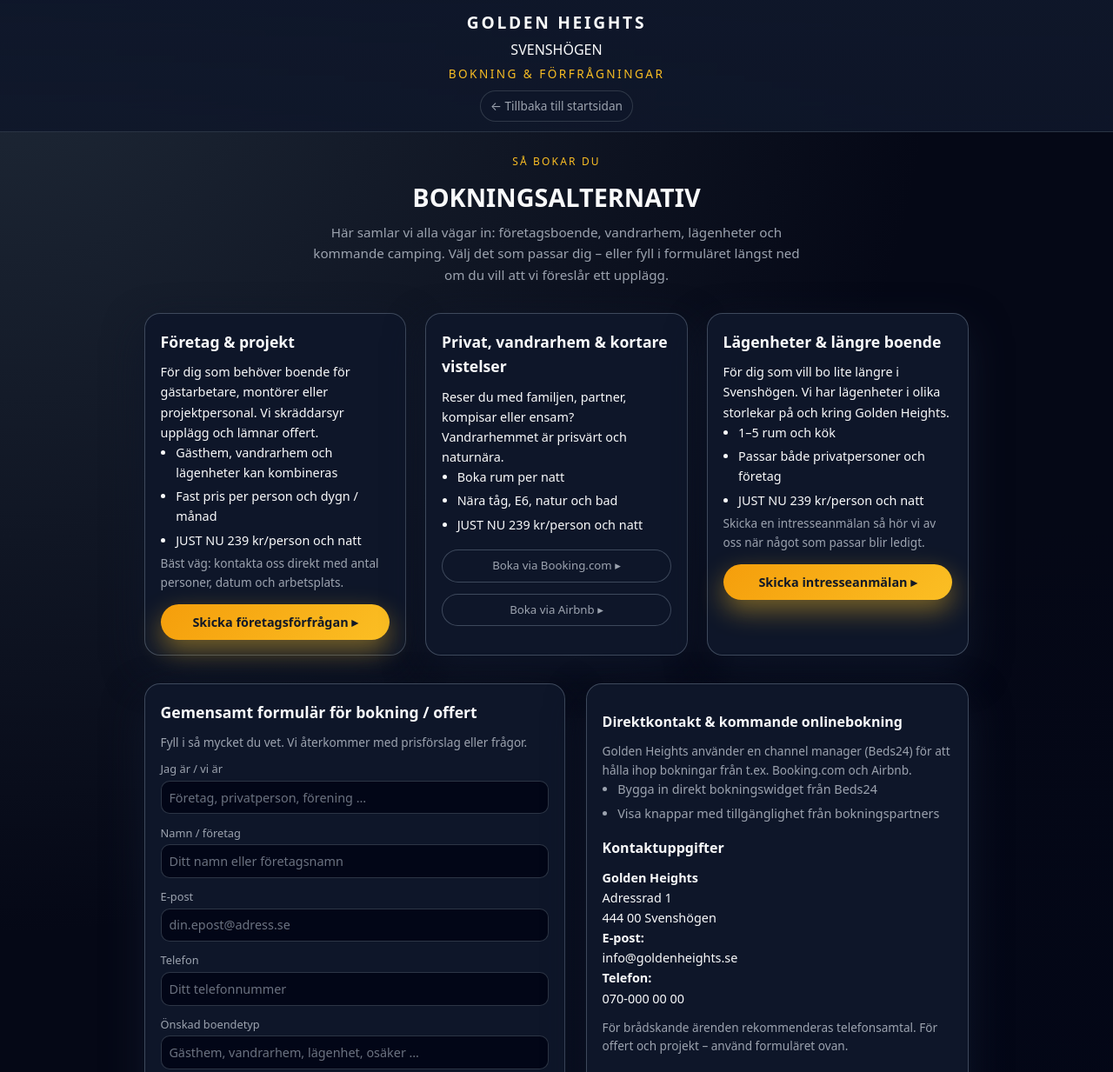
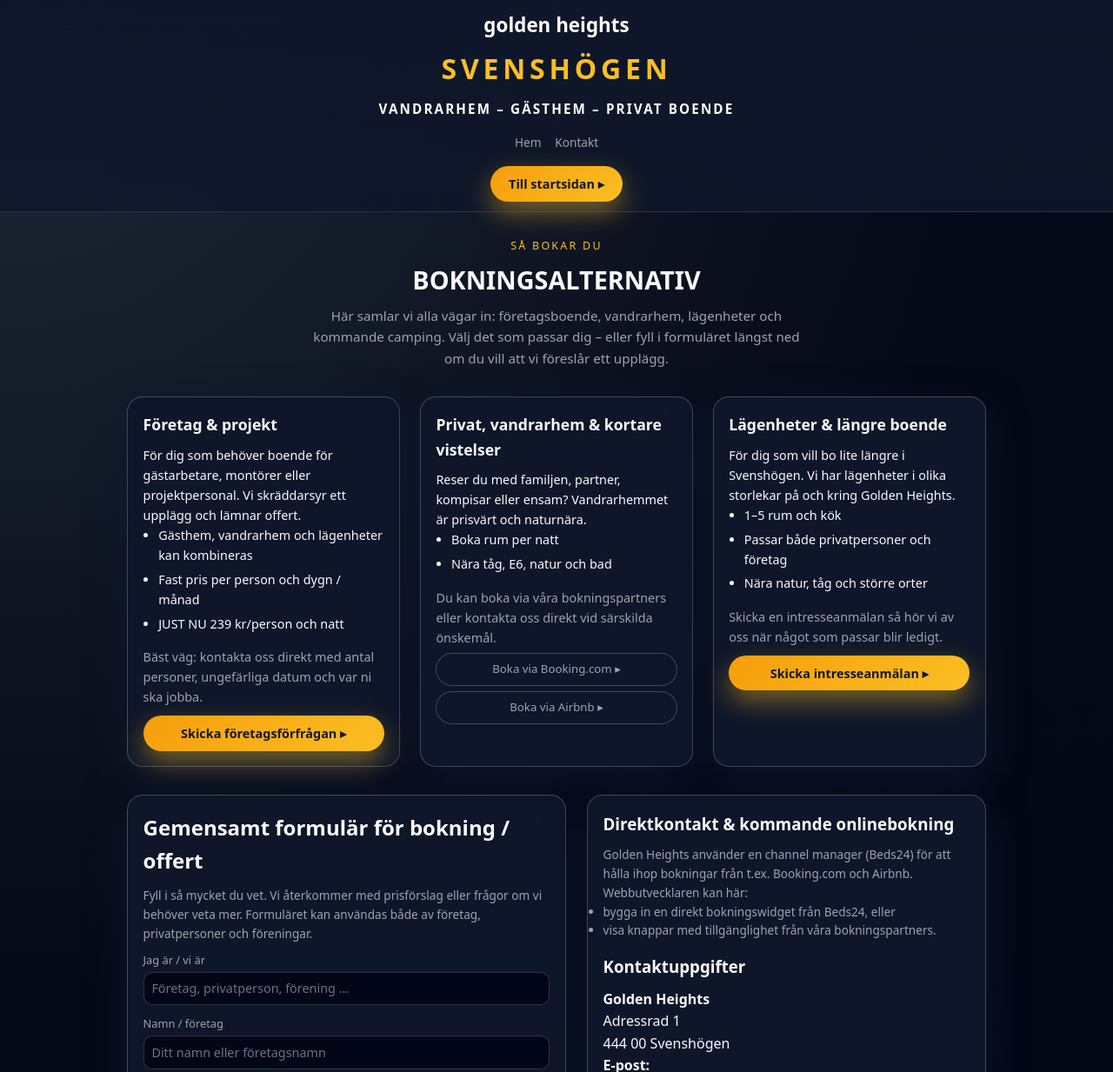
Before and after one commit to Veridoc-ops/hemsida, a plain HTML site: page bokning.html in a window 1280 px wide. Shown: the top 1233 px of the page at 87% size. Drawn offline with Linux system fonts and the light colour scheme.

Commit message:
Update bokning.html

```diff
--- a/bokning.html
+++ b/bokning.html
@@ -2,7 +2,7 @@
 <html lang="sv">
 <head>
     <meta charset="UTF-8">
-    <title>Bokning – Golden Heights Svenshögen</title>
+    <title>Bokningsalternativ – Golden Heights Svenshögen</title>
     <meta name="viewport" content="width=device-width, initial-scale=1">
     <meta name="description" content="Bokning av boende på Golden Heights i Svenshögen – företagsboende, vandrarhem, lägenheter och framtida camping.">
     <style>
@@ -19,11 +19,10 @@
             --radius-lg: 18px;
             --radius-md: 12px;
             --shadow-soft: 0 18px 45px rgba(15, 23, 42, 0.9);
-            --max-width: 980px;
+            --max-width: 1020px;
         }
 
-        * { box-sizing: border-box; margin: 0; padding: 0; }
-
+        * { box-sizing: border-box; margin:0; padding:0; }
         body {
             font-family: system-ui, -apple-system, BlinkMacSystemFont, "Segoe UI", sans-serif;
             background:
@@ -34,239 +33,75 @@
             line-height: 1.6;
             -webkit-font-smoothing: antialiased;
         }
-
         a { color: inherit; text-decoration: none; }
-
         header {
+            position: sticky; top:0; z-index:40;
+            backdrop-filter: blur(18px);
             background: linear-gradient(to bottom, rgba(15, 23, 42, 0.98), rgba(15, 23, 42, 0.90));
             border-bottom: 1px solid rgba(55, 65, 81, 0.7);
-            position: sticky;
-            top: 0;
-            z-index: 40;
-            backdrop-filter: blur(18px);
         }
-
         .nav-inner {
             max-width: var(--max-width);
-            margin: 0 auto;
-            padding: 0.7rem 1rem;
-            display: flex;
-            flex-direction: column;
-            align-items: center;
-            text-align: center;
-            gap: 0.2rem;
+            margin:0 auto;
+            padding:0.7rem 1rem;
+            display:flex;
+            flex-direction:column;
+            align-items:center;
+            text-align:center;
+            gap:0.3rem;
         }
-
-        .logo {
-            font-weight: 700;
-            font-size: 1.2rem;
-            letter-spacing: 0.14em;
-            text-transform: uppercase;
-        }
-
-        .logo span { color: var(--accent); }
-
-        .logo-sub {
-            font-size: 0.85rem;
-            text-transform: uppercase;
-            letter-spacing: 0.18em;
-            color: var(--accent);
-        }
-
-        .logo-sub-extra {
-            font-size: 0.75rem;
-            letter-spacing: 0.12em;
-            color: var(--muted);
-        }
-
-        .back-link {
-            font-size: 0.85rem;
-            color: var(--muted);
-            padding: 0.4rem 0.7rem;
-            border-radius: 999px;
-            border: 1px solid rgba(55, 65, 81, 0.8);
-            background: rgba(15, 23, 42, 0.96);
-            margin-top: 0.3rem;
-        }
-
-        .back-link:hover {
-            border-color: rgba(148, 163, 184, 0.9);
-            color: var(--text);
-        }
-
-        main {
-            max-width: var(--max-width);
-            margin: 0 auto;
-            padding: 1.5rem 1rem 3.5rem;
-        }
-
-        .page-header {
-            margin-bottom: 2rem;
-            text-align: center;
-        }
-
-        .eyebrow {
-            font-size: 0.75rem;
-            text-transform: uppercase;
-            letter-spacing: 0.18em;
-            color: var(--accent);
-            margin-bottom: 0.5rem;
-        }
-
-        .page-header h1 {
-            font-size: 1.8rem;
-            margin-bottom: 0.35rem;
-        }
-
-        .page-header p {
-            color: var(--muted);
-            font-size: 0.95rem;
-            max-width: 36rem;
-            margin: 0 auto;
-        }
-
-        .grid {
-            display: grid;
-            grid-template-columns: repeat(auto-fit, minmax(260px, 1fr));
-            gap: 1.4rem;
-            margin-bottom: 2rem;
-        }
-
-        .card {
-            background: var(--bg-card);
-            border-radius: var(--radius-lg);
-            border: 1px solid var(--border-soft);
-            padding: 1.1rem;
-            box-shadow: var(--shadow-soft);
-            font-size: 0.95rem;
-            display: flex;
-            flex-direction: column;
-        }
-
-        h2 { font-size: 1.1rem; margin-bottom: 0.6rem; }
-        h3 { font-size: 1rem; margin: 0.8rem 0 0.35rem; }
-        p { font-size: 0.9rem; }
-
-        ul { padding-left: 1.1rem; }
-        ul li { margin-bottom: 0.28rem; font-size: 0.9rem; }
-
-        .muted { font-size: 0.85rem; color: var(--muted); }
-
-        .btn-primary {
-            display: inline-flex;
-            align-items: center;
-            justify-content: center;
-            padding: 0.55rem 1.3rem;
-            border-radius: 999px;
-            border: none;
-            background: linear-gradient(135deg, var(--accent-strong), var(--accent));
-            color: #111827;
-            font-size: 0.9rem;
-            font-weight: 600;
-            cursor: pointer;
-            margin-top: 0.9rem;
-            box-shadow: 0 12px 30px rgba(251, 191, 36, 0.45);
-        }
-
-        .btn-primary:hover {
-            filter: brightness(1.08);
-            transform: translateY(-1px);
-        }
-
-        .btn-secondary {
-            display: inline-flex;
-            align-items: center;
-            justify-content: center;
-            padding: 0.45rem 0.9rem;
-            border-radius: 999px;
-            border: 1px solid var(--border-soft);
-            background: rgba(15, 23, 42, 0.9);
-            font-size: 0.83rem;
-            color: var(--muted);
-            cursor: pointer;
-            margin-top: 0.4rem;
-        }
-
-        .btn-secondary:hover {
-            border-color: rgba(148, 163, 184, 0.9);
-            color: var(--text);
-            background: rgba(15, 23, 42, 1);
-        }
-
-        .button-column {
-            display: flex;
-            flex-direction: column;
-            gap: 0.4rem;
-            margin-top: 0.4rem;
-        }
-
-        /* Kontakt & formulär */
-        .contact-grid {
-            display: grid;
-            grid-template-columns: minmax(0, 1.1fr) minmax(0, 1fr);
-            gap: 1.5rem;
-        }
-
-        .contact-box {
-            background: var(--bg-card);
-            border-radius: var(--radius-lg);
-            border: 1px solid var(--border-soft);
-            padding: 1.1rem;
-            box-shadow: var(--shadow-soft);
-        }
-
-        .contact-box h2,
-        .contact-box h3 { margin-bottom: 0.6rem; }
-
-        .contact-form label {
-            display: block;
-            font-size: 0.8rem;
-            color: var(--muted);
-            margin-bottom: 0.2rem;
-        }
-
-        .contact-form input,
-        .contact-form textarea {
-            width: 100%;
-            padding: 0.55rem;
-            margin-bottom: 0.7rem;
-            border-radius: 10px;
-            border: 1px solid rgba(55, 65, 81, 0.8);
-            background: #020617;
-            color: var(--text);
-            font-family: inherit;
-            font-size: 0.9rem;
-        }
-
-        .contact-form input::placeholder,
-        .contact-form textarea::placeholder { color: #6b7280; }
-
-        .contact-form textarea { resize: vertical; min-height: 90px; }
-
-        footer {
-            max-width: var(--max-width);
-            margin: 0 auto;
-            padding: 1.2rem 1rem 2.3rem;
-            border-top: 1px solid rgba(55, 65, 81, 0.7);
-            font-size: 0.8rem;
-            color: var(--muted);
-            display: flex;
-            justify-content: space-between;
-            gap: 0.7rem;
-            flex-wrap: wrap;
-        }
-
-        @media (max-width: 840px) { .contact-grid { grid-template-columns: 1fr; } }
-        @media (max-width: 480px) { .nav-inner, main { padding-inline: 0.7rem; } }
+        /* Header logo */
+        .logo { font-weight:700; font-size:1.4rem; text-transform: lowercase; color:#ffffff; }
+        .logo-location { font-weight:700; font-size:2rem; text-transform:uppercase; color: var(--accent); margin-top:0.1rem; letter-spacing:0.15em; }
+        .logo-sub { font-weight:700; font-size:0.95rem; text-transform:uppercase; color:#ffffff; margin-top:0.2rem; letter-spacing:0.14em; }
+        nav ul { list-style:none; display:flex; gap:1rem; justify-content:center; margin-top:0.6rem; }
+        nav a { font-size:0.85rem; color: var(--muted); position:relative; }
+        nav a::after { content:""; position:absolute; left:0; bottom:-0.25rem; width:0; height:2px; background: linear-gradient(to right, var(--accent), #fde68a); border-radius:999px; transition: width 0.16s ease-out; }
+        nav a:hover { color: var(--text); }
+        nav a:hover::after { width:100%; }
+        .btn-primary { display:inline-flex; align-items:center; justify-content:center; padding:0.55rem 1.3rem; border-radius:999px; border:none; background: linear-gradient(135deg, var(--accent-strong), var(--accent)); color:#111827; font-size:0.9rem; font-weight:600; cursor:pointer; box-shadow:0 12px 30px rgba(251,191,36,0.45); margin-top:0.6rem; }
+        .btn-primary:hover { filter:brightness(1.08); transform:translateY(-1px);}
+        .btn-secondary { display:inline-flex; align-items:center; justify-content:center; padding:0.45rem 0.9rem; border-radius:999px; border:1px solid var(--border-soft); background: rgba(15,23,42,0.9); font-size:0.83rem; color: var(--muted); cursor:pointer; white-space:nowrap; }
+        .btn-secondary:hover { border-color: rgba(148,163,184,0.9); color:var(--text); background: rgba(15,23,42,1);}
+        main { max-width: var(--max-width); margin:0 auto; padding:1.8rem 1rem 3.2rem; }
+        .page-header { text-align:center; margin-bottom:2rem; }
+        .page-header .eyebrow { font-size:0.78rem; text-transform:uppercase; letter-spacing:0.18em; color:var(--accent); margin-bottom:0.4rem; }
+        .page-header h1 { font-size:1.8rem; margin-bottom:0.35rem; }
+        .page-header p { color:var(--muted); font-size:0.95rem; max-width:36rem; margin:0 auto; }
+        .grid { display:grid; grid-template-columns:repeat(auto-fit,minmax(260px,1fr)); gap:1.4rem; margin-bottom:2rem; }
+        .card { background: var(--bg-card); border-radius:var(--radius-lg); border:1px solid var(--border-soft); padding:1.1rem; box-shadow: var(--shadow-soft); font-size:0.95rem; display:flex; flex-direction:column; }
+        .card h2 { font-size:1.1rem; margin-bottom:0.6rem; }
+        .card p { font-size:0.9rem; }
+        .card ul { padding-left:1.1rem; margin-bottom:0.7rem; }
+        .card ul li { margin-bottom:0.28rem; font-size:0.9rem; }
+        .muted { font-size:0.85rem; color: var(--muted); }
+        .button-column { display:flex; flex-direction:column; gap:0.4rem; margin-top:0.4rem; }
+        .contact-grid { display:grid; grid-template-columns: minmax(0,1.1fr) minmax(0,1fr); gap:1.5rem; }
+        .contact-box { background: var(--bg-card); border-radius:var(--radius-lg); border:1px solid var(--border-soft); padding:1.1rem; box-shadow: var(--shadow-soft); }
+        .contact-box h2, .contact-box h3 { margin-bottom:0.6rem; }
+        .contact-form label { display:block; font-size:0.8rem; color:var(--muted); margin-bottom:0.2rem; }
+        .contact-form input, .contact-form textarea { width:100%; padding:0.55rem; margin-bottom:0.7rem; border-radius:10px; border:1px solid rgba(55,65,81,0.8); background:#020617; color:var(--text); font-family:inherit; font-size:0.9rem; }
+        .contact-form input::placeholder, .contact-form textarea::placeholder { color:#6b7280; }
+        .contact-form textarea { resize:vertical; min-height:90px; }
+        footer { max-width: var(--max-width); margin:0 auto; padding:1.2rem 1rem 2.3rem; border-top:1px solid rgba(55,65,81,0.7); font-size:0.8rem; color:var(--muted); display:flex; justify-content:space-between; gap:0.7rem; flex-wrap:wrap; }
+        @media(max-width:840px){ .contact-grid{grid-template-columns:1fr;} }
+        @media(max-width:480px){ .nav-inner, main{padding-inline:0.7rem;} }
     </style>
 </head>
 <body>
+
 <header>
     <div class="nav-inner">
-        <div class="logo">GOLDEN Heights </div>
-        <span>SVENSHÖGEN</span>
-        <div class="logo-sub">Bokning & förfrågningar</div>
-        <a href="index.html" class="back-link">← Tillbaka till startsidan</a>
+        <div class="logo">golden heights</div>
+        <div class="logo-location">SVENSHÖGEN</div>
+        <div class="logo-sub">VANDRARHEM – GÄSTHEM – PRIVAT BOENDE</div>
+        <nav>
+            <ul>
+                <li><a href="index.html">Hem</a></li>
+                <li><a href="#kontakt">Kontakt</a></li>
+            </ul>
+        </nav>
+        <a href="index.html" class="btn-primary">Till startsidan ▸</a>
     </div>
 </header>
 
@@ -274,24 +109,21 @@
     <div class="page-header">
         <div class="eyebrow">Så bokar du</div>
         <h1>BOKNINGSALTERNATIV</h1>
-        <p>
-            Här samlar vi alla vägar in: företagsboende, vandrarhem, lägenheter och kommande camping.
-            Välj det som passar dig – eller fyll i formuläret längst ned om du vill att vi föreslår ett upplägg.
-        </p>
+        <p>Här samlar vi alla vägar in: företagsboende, vandrarhem, lägenheter och kommande camping. Välj det som passar dig – eller fyll i formuläret längst ned om du vill att vi föreslår ett upplägg.</p>
     </div>
 
-    <!-- Tre huvudalternativ -->
+    <!-- Tre huvudspår -->
     <section>
         <div class="grid">
             <article class="card">
                 <h2>Företag & projekt</h2>
-                <p>För dig som behöver boende för gästarbetare, montörer eller projektpersonal. Vi skräddarsyr upplägg och lämnar offert.</p>
+                <p>För dig som behöver boende för gästarbetare, montörer eller projektpersonal. Vi skräddarsyr ett upplägg och lämnar offert.</p>
                 <ul>
                     <li>Gästhem, vandrarhem och lägenheter kan kombineras</li>
                     <li>Fast pris per person och dygn / månad</li>
                     <li>JUST NU 239 kr/person och natt</li>
                 </ul>
-                <p class="muted">Bäst väg: kontakta oss direkt med antal personer, datum och arbetsplats.</p>
+                <p class="muted">Bäst väg: kontakta oss direkt med antal personer, ungefärliga datum och var ni ska jobba.</p>
                 <a href="#kontakt" class="btn-primary">Skicka företagsförfrågan ▸</a>
             </article>
 
@@ -301,8 +133,8 @@
                 <ul>
                     <li>Boka rum per natt</li>
                     <li>Nära tåg, E6, natur och bad</li>
-                    <li>JUST NU 239 kr/person och natt</li>
                 </ul>
+                <p class="muted">Du kan boka via våra bokningspartners eller kontakta oss direkt vid särskilda önskemål.</p>
                 <div class="button-column">
                     <a href="#" class="btn-secondary">Boka via Booking.com ▸</a>
                     <a href="#" class="btn-secondary">Boka via Airbnb ▸</a>
@@ -315,7 +147,7 @@
                 <ul>
                     <li>1–5 rum och kök</li>
                     <li>Passar både privatpersoner och företag</li>
-                    <li>JUST NU 239 kr/person och natt</li>
+                    <li>Nära natur, tåg och större orter</li>
                 </ul>
                 <p class="muted">Skicka en intresseanmälan så hör vi av oss när något som passar blir ledigt.</p>
                 <a href="#kontakt" class="btn-primary">Skicka intresseanmälan ▸</a>
@@ -328,44 +160,49 @@
         <div class="contact-grid">
             <div class="contact-box contact-form">
                 <h2>Gemensamt formulär för bokning / offert</h2>
-                <p class="muted" style="margin-bottom:0.6rem;">
-                    Fyll i så mycket du vet. Vi återkommer med prisförslag eller frågor.
-                </p>
+                <p class="muted" style="margin-bottom:0.6rem;">Fyll i så mycket du vet. Vi återkommer med prisförslag eller frågor om vi behöver veta mer. Formuläret kan användas både av företag, privatpersoner och föreningar.</p>
                 <form>
                     <label for="typ">Jag är / vi är</label>
                     <input id="typ" name="typ" type="text" placeholder="Företag, privatperson, förening …">
+
                     <label for="namn">Namn / företag</label>
                     <input id="namn" name="namn" type="text" placeholder="Ditt namn eller företagsnamn">
+
                     <label for="epost">E-post</label>
                     <input id="epost" name="epost" type="email" placeholder="din.epost@adress.se">
+
                     <label for="telefon">Telefon</label>
                     <input id="telefon" name="telefon" type="tel" placeholder="Ditt telefonnummer">
+
                     <label for="boendetyp">Önskad boendetyp</label>
                     <input id="boendetyp" name="boendetyp" type="text" placeholder="Gästhem, vandrarhem, lägenhet, osäker …">
+
                     <label for="personer">Antal personer</label>
                     <input id="personer" name="personer" type="text" placeholder="Ca antal vuxna/barn eller personal">
+
                     <label for="datum">Datum / period</label>
                     <input id="datum" name="datum" type="text" placeholder="Exempel: 10–15 juni, eller maj–november">
+
                     <label for="meddelande">Övrig info / önskemål</label>
-                    <textarea id="meddelande" name="meddelande" placeholder="Exempel: skiftarbete, parkering, tidig incheckning …"></textarea>
+                    <textarea id="meddelande" name="meddelande" placeholder="Exempel: skiftarbete, behov av parkering för större fordon, tidig incheckning, längre avtal …"></textarea>
+
                     <button type="submit" class="btn-primary">Skicka förfrågan ▸</button>
                 </form>
             </div>
+
             <div class="contact-box">
                 <h3>Direktkontakt & kommande onlinebokning</h3>
-                <p class="muted">
-                    Golden Heights använder en channel manager (Beds24) för att hålla ihop bokningar från t.ex.
-                    Booking.com och Airbnb.
-                </p>
+                <p class="muted">Golden Heights använder en channel manager (Beds24) för att hålla ihop bokningar från t.ex. Booking.com och Airbnb. Webbutvecklaren kan här:</p>
                 <ul class="muted">
-                    <li>Bygga in direkt bokningswidget från Beds24</li>
-                    <li>Visa knappar med tillgänglighet från bokningspartners</li>
+                    <li>bygga in en direkt bokningswidget från Beds24, eller</li>
+                    <li>visa knappar med tillgänglighet från våra bokningspartners.</li>
                 </ul>
+
                 <h3 style="margin-top:1rem;">Kontaktuppgifter</h3>
                 <p><strong>Golden Heights</strong><br>Adressrad 1<br>444 00 Svenshögen</p>
                 <p><strong>E-post:</strong><br>info@goldenheights.se</p>
                 <p><strong>Telefon:</strong><br>070-000 00 00</p>
-                <p class="muted" style="margin-top:0.7rem;">För brådskande ärenden rekommenderas telefonsamtal. För offert och projekt – använd formuläret ovan.</p>
+                <p class="muted" style="margin-top:0.7rem;">För brådskande ärenden rekommenderar vi att du ringer. För längre projekt, offertförfrågningar och mer komplexa upplägg är formuläret ovan oftast smidigast.</p>
             </div>
         </div>
     </section>
@@ -375,5 +212,6 @@
     <span>© Golden Heights – Bokning & boende i Svenshögen</span>
     <span>Gästhem · Vandrarhem · Lägenheter · Framtida camping</span>
 </footer>
+
 </body>
 </html>
```
